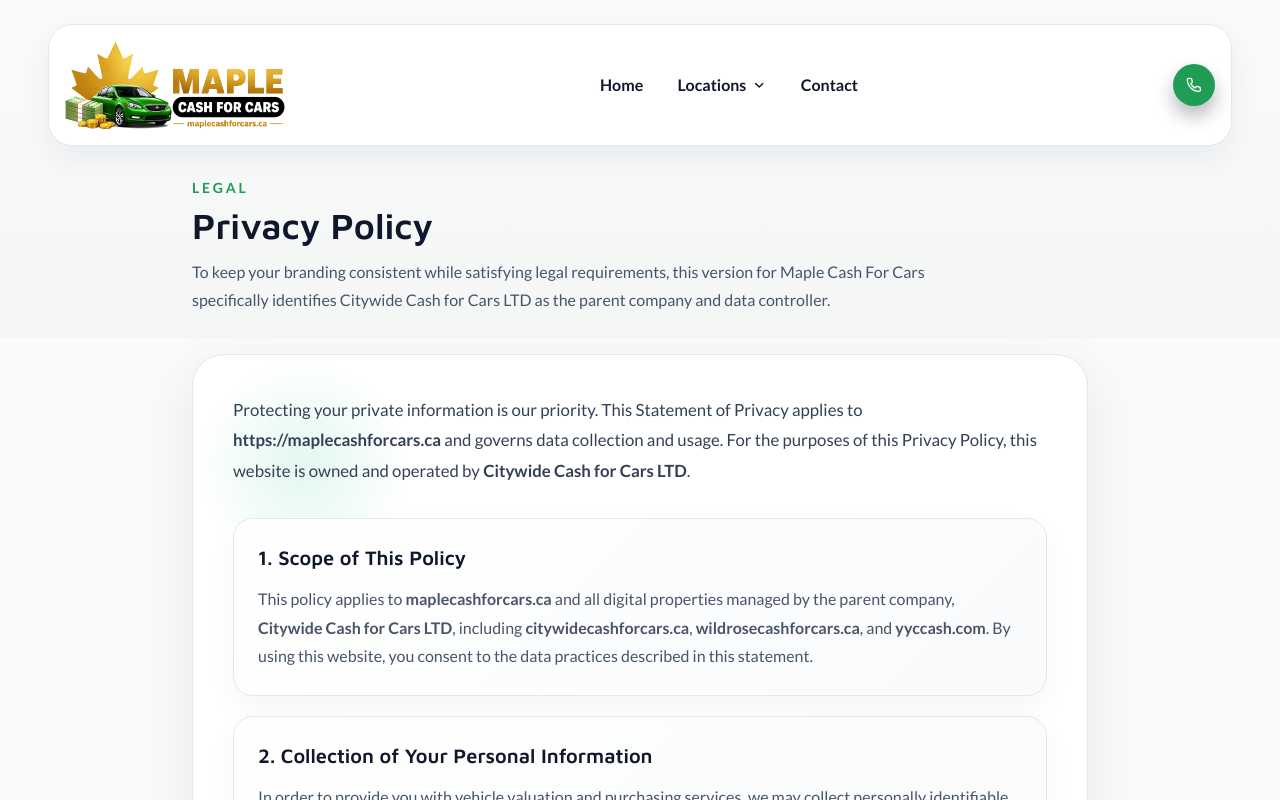
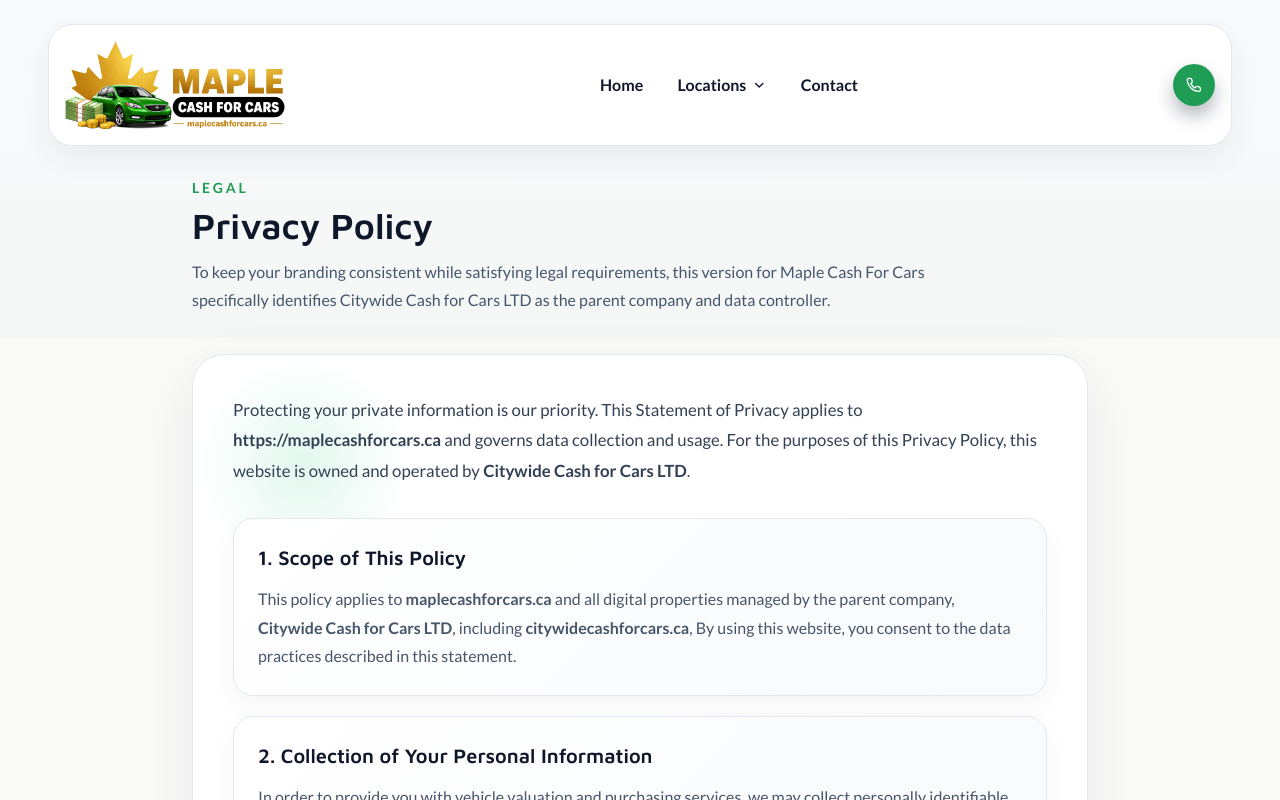
Before and after one commit to jawadamin99/maplecashforcars, a Next.js app: page /privacy-policy in a window 1280 px wide. Shown: the top 800 px of the page. Built offline with nearby package versions, Linux system fonts and the light colour scheme.

Commit message:
Added location pages

```diff
--- a/app/privacy-policy/page.tsx
+++ b/app/privacy-policy/page.tsx
@@ -17,7 +17,6 @@
         digital properties managed by the parent company,{" "}
         <strong>Citywide Cash for Cars LTD</strong>, including{" "}
         <strong>citywidecashforcars.ca</strong>,{" "}
-        <strong>wildrosecashforcars.ca</strong>, and <strong>yyccash.com</strong>.
         By using this website, you consent to the data practices described in
         this statement.
       </p>
```
